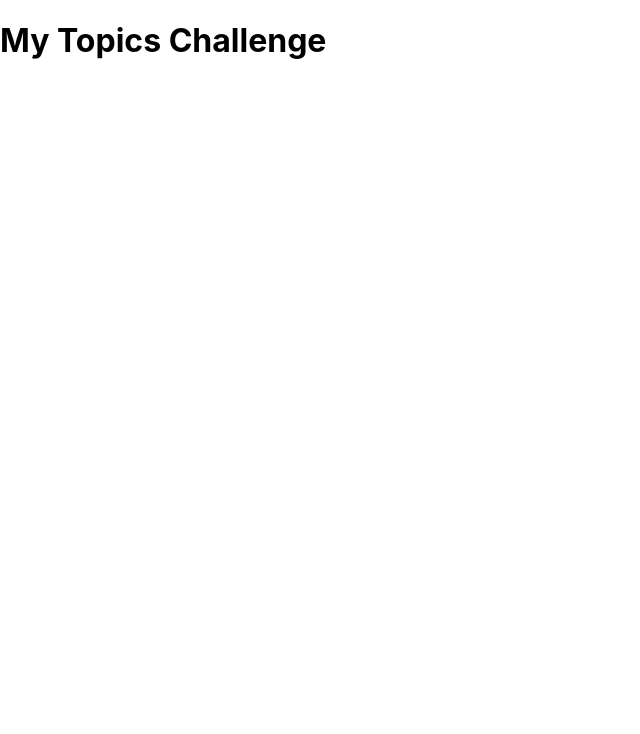
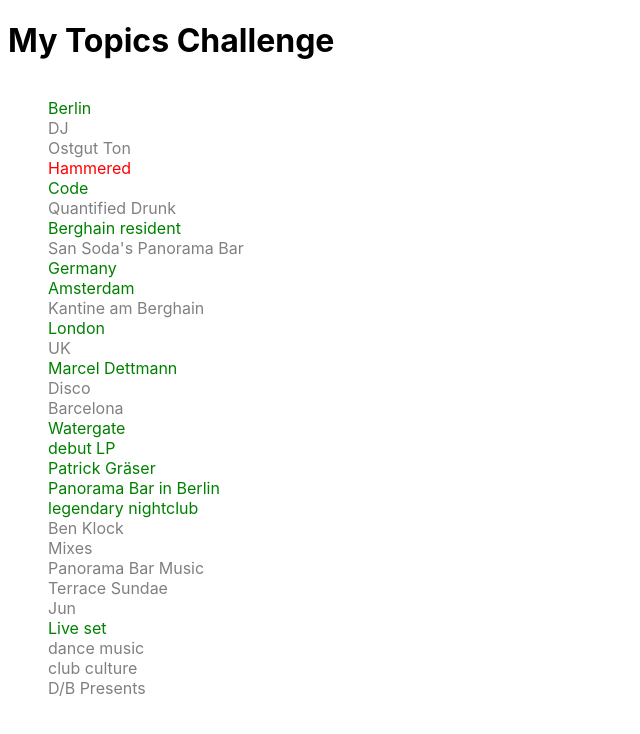
Before and after one commit to vzaboraite/brandwatch-word-cloud, a React (Create React App) app: page / in a window 1280 px wide. Shown: the top 734 px of the page, without its empty margins (0-640 px from the left). Built offline with nearby package versions, Linux system fonts and the light colour scheme.

Commit message:
Render `topics` list.

```diff
--- a/src/App.tsx
+++ b/src/App.tsx
@@ -32,6 +32,31 @@
       <header className="App-header">
         <h1>My Topics Challenge</h1>
       </header>
+      <main className="two-col-grid">
+        <div className="word-cloud">
+          <ul className="word-cloud-list">
+            {topics.length > 0
+              ? topics.map((topic) => {
+                  return (
+                    <li
+                      key={topic.id}
+                      className={
+                        "topic" +
+                        (topic.sentimentScore > 60
+                          ? " positive"
+                          : topic.sentimentScore < 40
+                          ? " negative"
+                          : " neutral")
+                      }
+                    >
+                      {topic.label}
+                    </li>
+                  );
+                })
+              : "Loading..."}
+          </ul>
+        </div>
+      </main>
     </div>
   );
 }
--- a/src/index.css
+++ b/src/index.css
@@ -1,8 +1,38 @@
+/* Reset styles */
+html {
+  margin: 0;
+  padding: 0;
+  box-sizing: border-box;
+}
+
+li {
+  list-style: none;
+}
+
+/* General styles */
 body {
-  margin: 0;
   font-family: -apple-system, BlinkMacSystemFont, "Segoe UI", "Roboto", "Oxygen",
     "Ubuntu", "Cantarell", "Fira Sans", "Droid Sans", "Helvetica Neue",
     sans-serif;
   -webkit-font-smoothing: antialiased;
   -moz-osx-font-smoothing: grayscale;
 }
+
+.two-col-grid {
+  display: grid;
+  grid-auto-flow: column;
+  grid-template-columns: 2fr, 1fr;
+}
+
+/* Sentiment styles */
+.positive {
+  color: green;
+}
+
+.neutral {
+  color: grey;
+}
+
+.negative {
+  color: red;
+}
```
